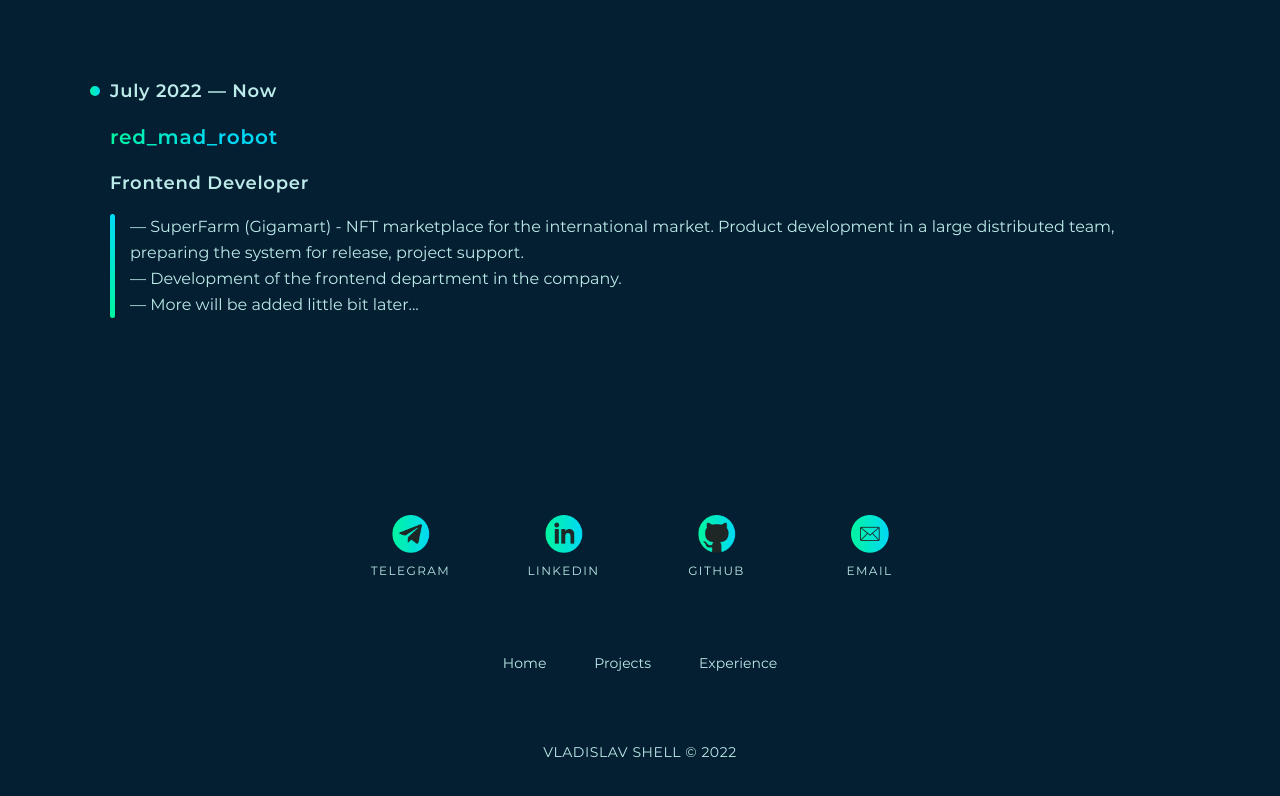
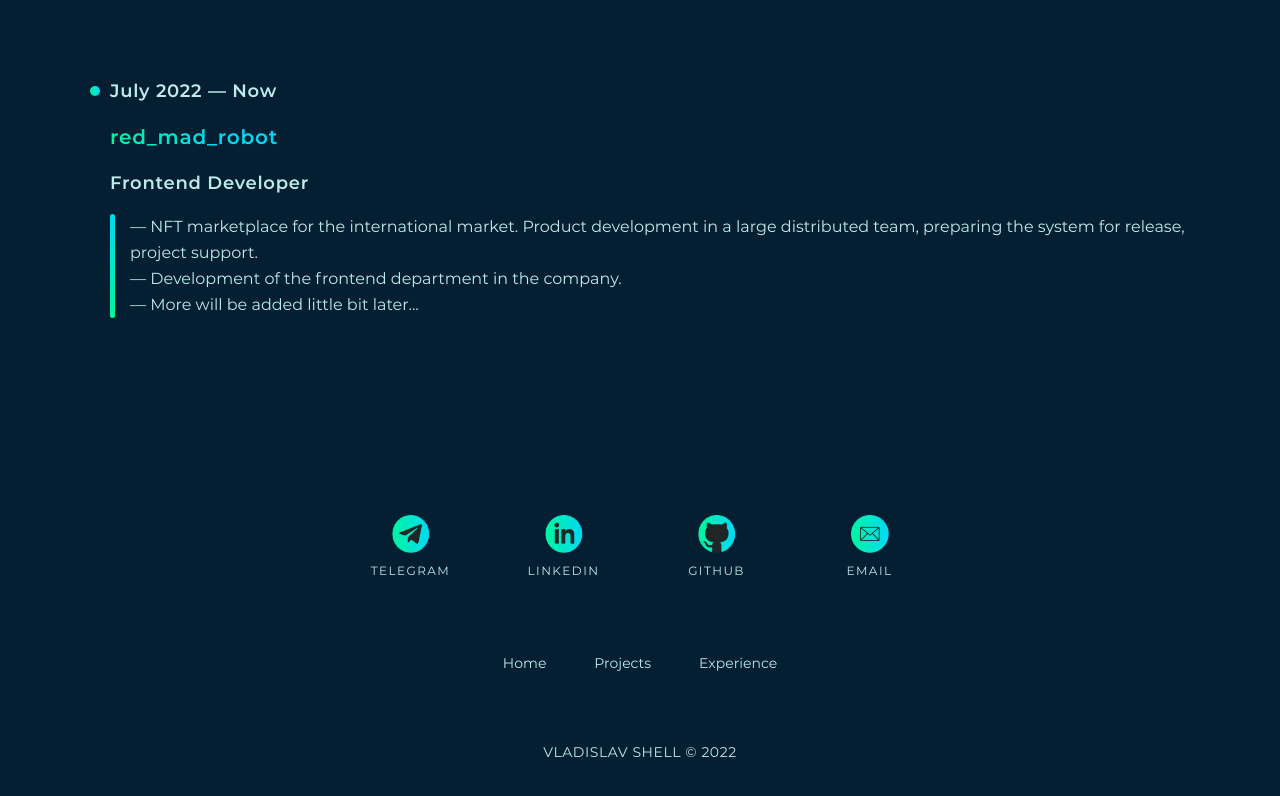
Before and after one commit to FreeeeZ/self-site, a Vue app: page /experience in a window 1280 px wide. Shown: the part 1278-2074 px from the top of the page. Built offline with nearby package versions, Linux system fonts and the light colour scheme; what vue3-smooth-scroll would draw is missing.

Commit message:
Update experience-list

```diff
--- a/src/components/experience/experience-list.vue
+++ b/src/components/experience/experience-list.vue
@@ -67,7 +67,7 @@ const experienceArray = [
     yearInterval: 'July 2022 — Now',
     name: 'red_mad_robot',
     position: 'Frontend Developer',
-    description: '— SuperFarm (Gigamart) - NFT marketplace for the international market. Product development in a large distributed team, preparing the system for release, project support.<br>' +
+    description: '— NFT marketplace for the international market. Product development in a large distributed team, preparing the system for release, project support.<br>' +
       '— Development of the frontend department in the company.<br>' +
       '— More will be added little bit later...',
   },
```
